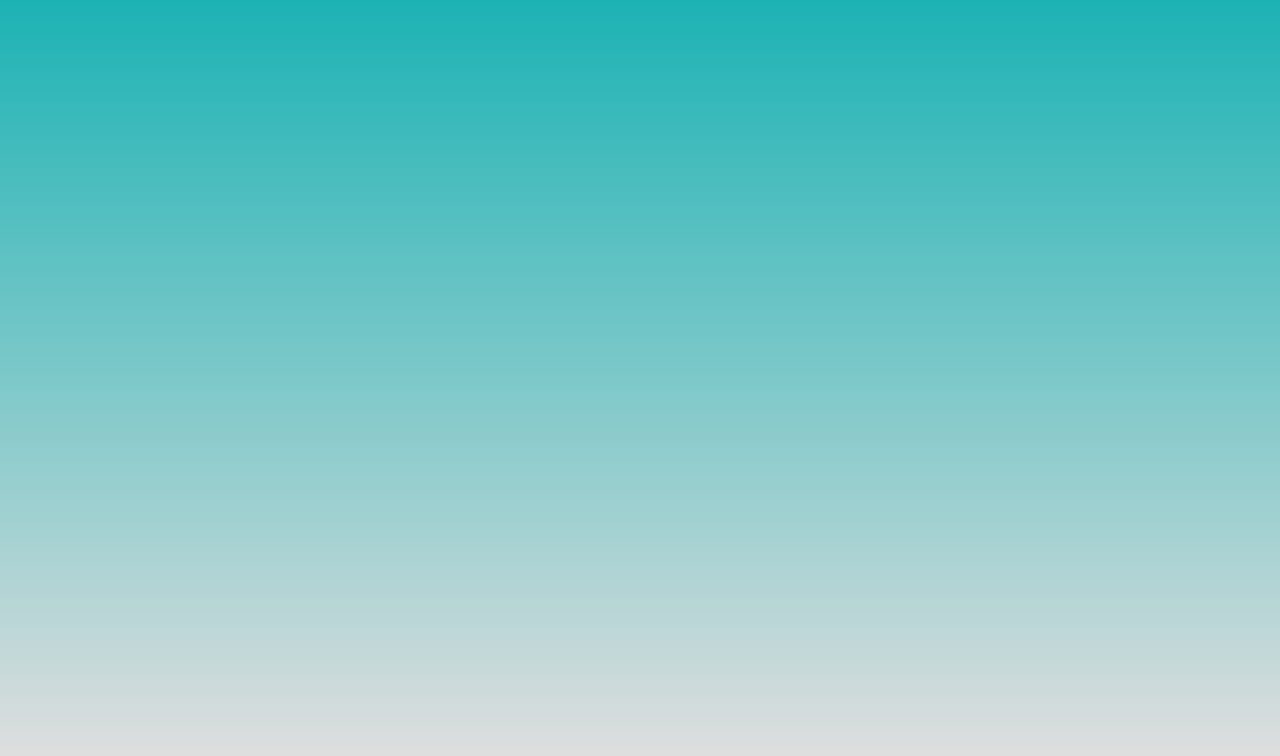
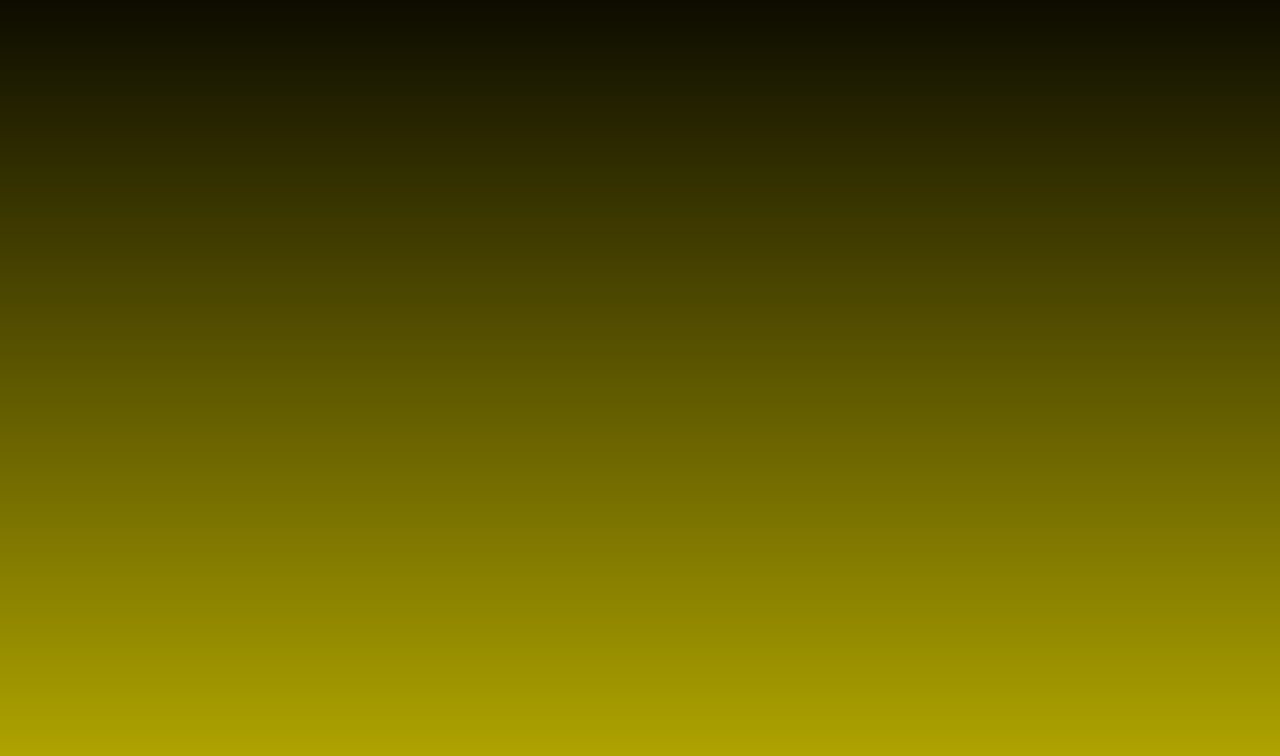
Before and after one commit to Zayaan7M/ZAYAAN-the-7, a plain HTML site: page index.html in a window 1280 px wide. Shown: the part 60-816 px from the top of the page. Drawn offline with Linux system fonts and the light colour scheme.

Commit message:
Update index.html

```diff
--- a/index.html
+++ b/index.html
@@ -3,7 +3,7 @@
   <style>
      body{
          text-align: center;
-         background-image: linear-gradient(rgb(13, 175, 177), rgb(222, 222, 222));
+         background-image: linear-gradient(rgb(0, 0, 0), rgb(174, 163, 0));
          min-width: 100%;
          min-height: 100%;
       }
```
